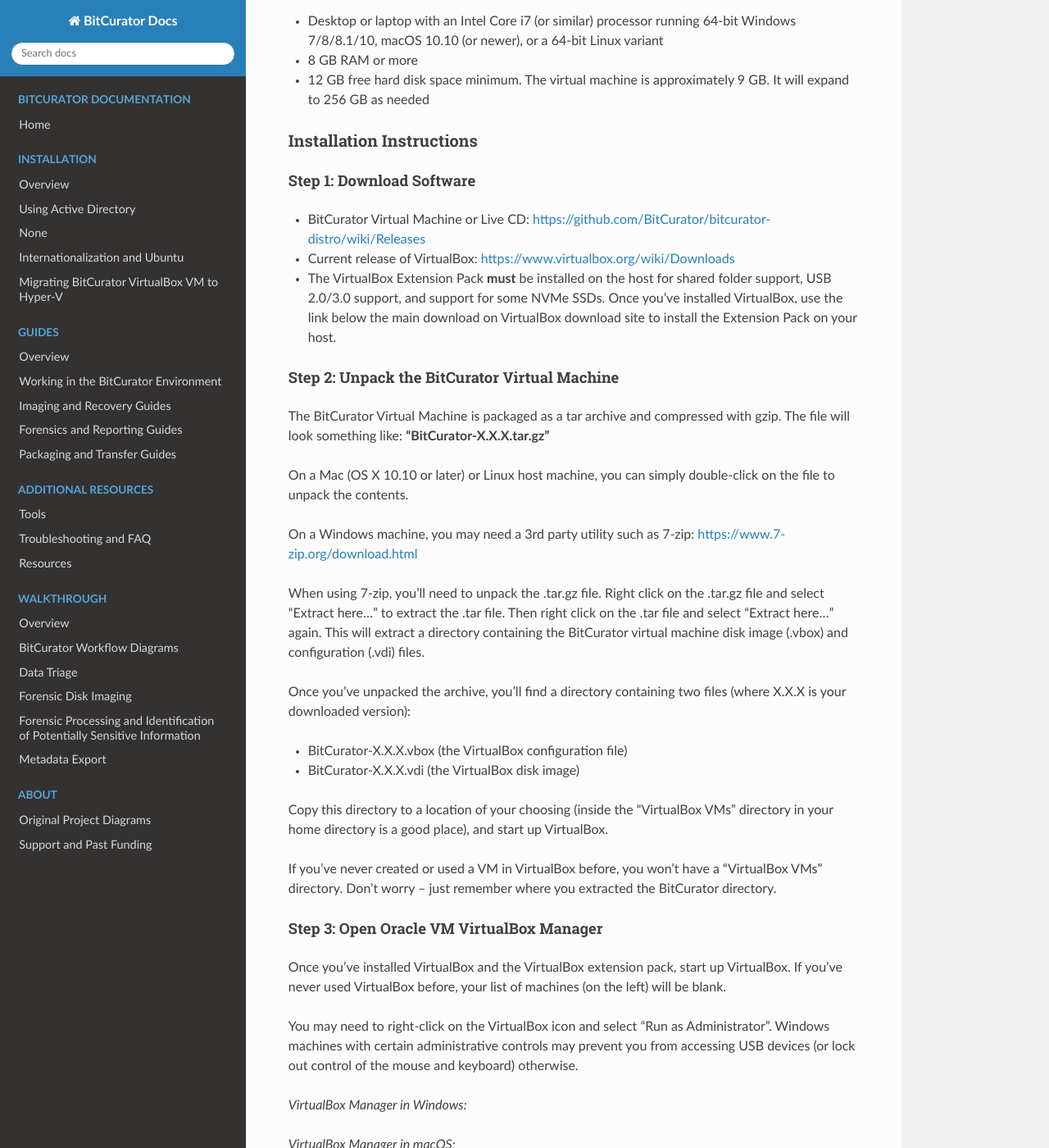
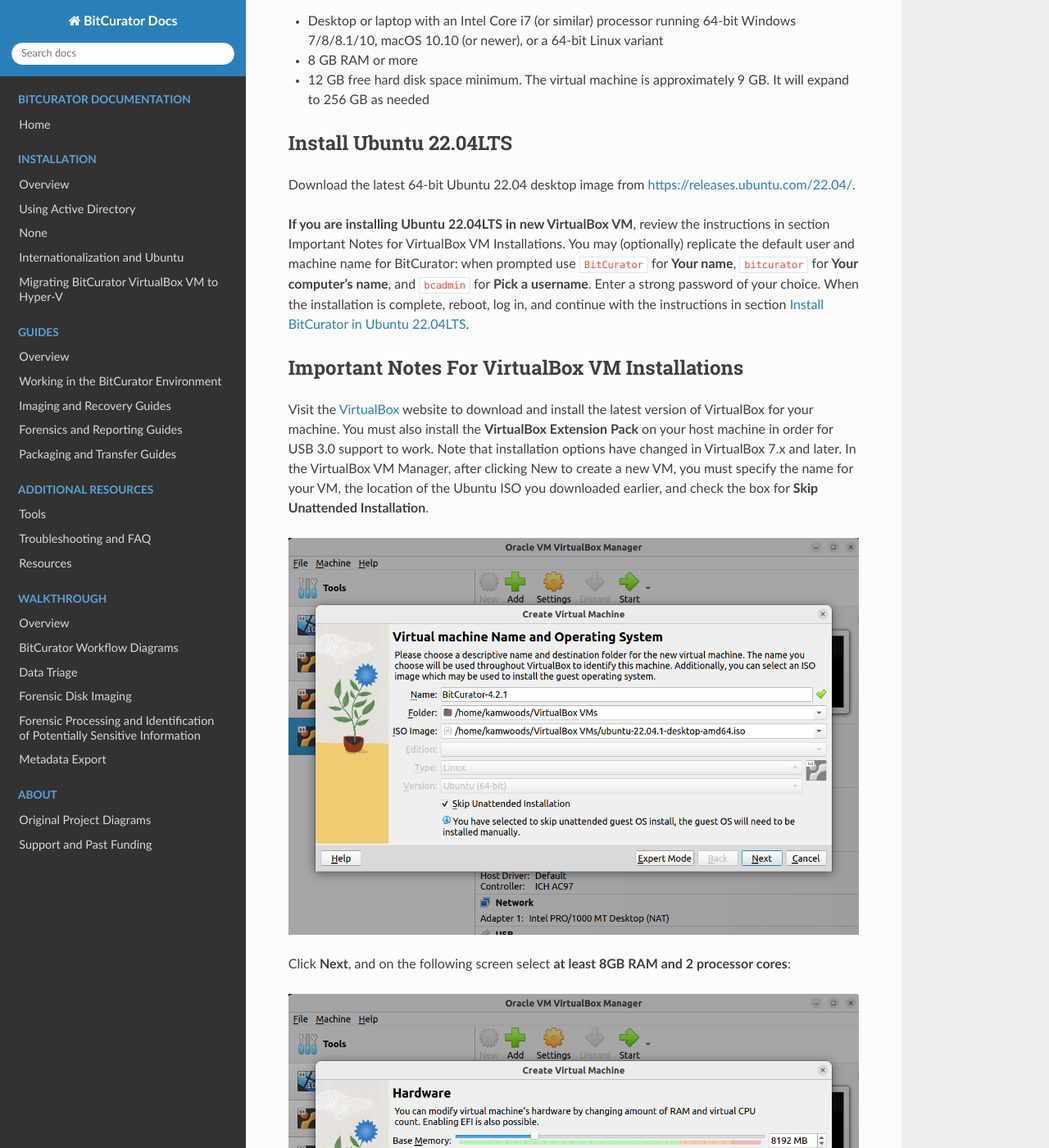
Before and after one commit to BitCurator/documentation, an MkDocs documentation site: the page built from docs/Installing BitCurator/Install Option 2: Installation via Virtual Machine.md, in a window 1280 px wide and 1400 px high, scrolled down 388 px. Shown: the whole window at 82% size. Built offline with MkDocs 1.6.1, drawn with Linux system fonts in a browser that asks for light colours; nearby versions of some CDN libraries; some of the changed text lies outside the part shown.

Commit message:
Update Install Option 2: Installation via Virtual Machine.md

```diff
--- a/docs/Installing BitCurator/Install Option 2: Installation via Virtual Machine.md
+++ b/docs/Installing BitCurator/Install Option 2: Installation via Virtual Machine.md
@@ -11,117 +11,162 @@
 * 8 GB RAM or more
 * 12 GB free hard disk space minimum. The virtual machine is approximately 9 GB. It will expand to 256 GB as needed
 
-### Installation Instructions
+## Install Ubuntu 22.04LTS
+Download the latest 64-bit Ubuntu 22.04 desktop image from [https://releases.ubuntu.com/22.04/](https://releases.ubuntu.com/22.04/).
 
-#### Step 1: Download Software
+**If you are installing Ubuntu 22.04LTS in new VirtualBox VM**, review the instructions in section Important Notes for VirtualBox VM Installations. You may (optionally) replicate the default user and machine name for BitCurator: when prompted use `BitCurator` for **Your name**, `bitcurator` for **Your computer’s name**, and `bcadmin` for **Pick a username**. Enter a strong password of your choice. When the installation is complete, reboot, log in, and continue with the instructions in section [Install BitCurator in Ubuntu 22.04LTS](#install-bitcurator-in-ubuntu-2204lts).
 
-* BitCurator Virtual Machine or Live CD: <https://github.com/BitCurator/bitcurator-distro/wiki/Releases>
-* Current release of VirtualBox: <https://www.virtualbox.org/wiki/Downloads>
-* The VirtualBox Extension Pack **must** be installed on the host for shared folder support, USB 2.0/3.0 support, and support for some NVMe SSDs. Once you’ve installed VirtualBox, use the link below the main download on VirtualBox download site to install the Extension Pack on your host.
+## Important Notes For VirtualBox VM Installations
+Visit the [VirtualBox](https://www.virtualbox.org/wiki/Downloads) website to download and install the latest version of VirtualBox for your machine. You must also install the **VirtualBox Extension Pack** on your host machine in order for USB 3.0 support to work. Note that installation options have changed in VirtualBox 7.x and later. In the VirtualBox VM Manager, after clicking New to create a new VM, you must specify the name for your VM, the location of the Ubuntu ISO you downloaded earlier, and check the box for **Skip Unattended Installation**.
 
-#### Step 2: Unpack the BitCurator Virtual Machine
+![VM_Install_1.png](attachments/VM_Install_1.png)
 
-The BitCurator Virtual Machine is packaged as a tar archive and compressed with gzip. The file will look something like: **“BitCurator-X.X.X.tar.gz”**
+Click **Next**, and on the following screen select **at least 8GB RAM and 2 processor cores**:
 
-On a Mac (OS X 10.10 or later) or Linux host machine, you can simply double-click on the file to unpack the contents.
+![VM_Install_2.png](attachments/VM_Install_2.png)
 
-On a Windows machine, you may need a 3rd party utility such as 7-zip: <https://www.7-zip.org/download.html>
+Click **Next** and set the size of the virtual disk. **We recommend at least 128GB**:
 
-When using 7-zip, you’ll need to unpack the .tar.gz file. Right click on the .tar.gz file and select “Extract here…” to extract the .tar file. Then right click on the .tar file and select “Extract here…” again. This will extract a directory containing the BitCurator virtual machine disk image (.vbox) and configuration (.vdi) files.
+![VM_Install_3.png](attachments/VM_Install_3.png)
 
-Once you’ve unpacked the archive, you’ll find a directory containing two files (where X.X.X is your downloaded version):
+Click **Next**, and review the details:
 
-* BitCurator-X.X.X.vbox (the VirtualBox configuration file)
-* BitCurator-X.X.X.vdi (the VirtualBox disk image)
+![VM_Install_4.png](attachments/VM_Install_4.png)
 
-Copy this directory to a location of your choosing (inside the “VirtualBox VMs” directory in your home directory is a good place), and start up VirtualBox.
+Now, click **Finish**, and you will be returned to the main management interface. With your new image selected, click Settings:
 
-If you’ve never created or used a VM in VirtualBox before, you won’t have a “VirtualBox VMs” directory. Don’t worry – just remember where you extracted the BitCurator directory.
+![VM_Install_5.png](attachments/VM_Install_5.png)
 
-#### Step 3: Open Oracle VM VirtualBox Manager
+In Settings, you will need to make several modifications:
 
-Once you’ve installed VirtualBox and the VirtualBox extension pack, start up VirtualBox. If you’ve never used VirtualBox before, your list of machines (on the left) will be blank.
+- In the **General -> Advanced** tab, change **Shared Clipboard** to **Bidirectional** and **Drag ‘n Drop** to **Host to Guest**.
+- In the **Display -> Screen** tab, **increase the Video Memory to 128MB**.
+- In USB, ensure that **Enable USB Controller** is checked, select the **USB 3.0 (xHCI) Controller**, and **click the small blue USB plug icon** on the right hand side of the dialog to create a new USB filter. Click **OK**.
 
-You may need to right-click on the VirtualBox icon and select “Run as Administrator”. Windows machines with certain administrative controls may prevent you from accessing USB devices (or lock out control of the mouse and keyboard) otherwise.
+With the machine selected, click **Start**, and proceed with the Ubuntu installation as normal.
 
-*VirtualBox Manager in Windows:*
+Once you have completed installing Ubuntu in a VirtualBox virtual machine, it’s a good time to **install the VirtualBox guest additions**, since both media automounts and software autorun will be disabled after deploying the BitCurator install script in the next section. First, you must install some package so that the guest additions can be built as a kernel module. Open a terminal and run the following commands:
 
-*VirtualBox Manager in macOS:*
+`sudo apt-get update && sudo apt-get upgrade -y
+sudo apt-get install build-essential gcc make perl dkms
+sudo reboot`
 
-#### Step 4: Add a Virtual Machine
+Once the machine has rebooted, log in and select **Insert Guest Additions CD Image** from the **Devices** menu:
 
-From the menu bar, select the menu item “Machine -> Add…”
+![VM_Install_6.png](attachments/VM_Install_6.png)
 
-Navigate to the folder containing .vbox file that you extracted.
+Now, **click the Files icon in the dock**, and you should see the Guest Additions CD listed on the left of the new window. Click it, and in the new dialog select **Run Software**.
 
-Choose that file, and the Virtual Machine should appear in the list within the manager.
+**Important**: If you have trouble getting the VirtualBox guest additions automatic installer to run, you can also execute the following command from a terminal with the guest additions ISO mounted (replacing X.X.X with the current release number of the guest additions you are using; this number will match the release number of VirtualBox itself):
 
-*Adding a machine (VirtualBox in Windows):*
+`sudo /media/bcadmin/VBox_GAs_X.X.X/VBoxLinuxAdditions.run`
 
-*Adding a machine (VirtualBox in macOS):*
+(**Note**: as you are typing, you can hit the Tab key on your keyboard to autocomplete each part of the command after typing a few letters) If you plan to use Shared Folders, you should also add the bcadmin user to the vboxsf group in Ubuntu (after the guest additions have been installed). To do this:
 
-#### Step 5: Configure RAM and Processors
+Install the gnome-system-tools package in order to access the Users and Groups GUI. In a terminal, run the following command:
 
-Click on the Settings icon, and select the system tab.
+`sudo apt-get install gnome-system-tools`
 
-**We recommend a minimum of 4096 MB RAM and 2 processors assigned to the VM.**
+Click on the Show Applications icon (grid icon) at the bottom left of the screen. then type “Users and Groups”. Click on the icon that appears in the search results.
 
-You may wish to change the RAM and number of processors depending on the hardware that you’re running on. For best results, select the largest number in the “green” areas for each.
+Click **Manage Groups** for the **bcadmin** user
 
-Two or more processors assigned for VirtualBox are need to support drag-and-drop functionality.
+Scroll down the groups list until you see **vboxsf**. Select it and click **Properties**.
 
-*Configuring the VM (VirtualBox in Windows):*
+**Enable the checkbox**.
 
-*Configuring the VM (VirtualBox in macOS):*
+Click **Ok**. You will be prompted for the password for the `bcadmin` user. Once you’ve completed this step, you can close the Users and Groups window.
 
-#### Step 6: Enable USB Device Capture
+Continue by following the instructions in the section [Install BitCurator in Ubuntu 22.04LTS](#install-bitcurator-in-ubuntu-2204lts).
 
-BitCurator depends on a VirtualBox device filter to capture USB devices. In macOS, you’ll find this filter under the USB tab of the “Ports” icon under “Settings”.
+# Install BitCurator in Ubuntu 22.04LTS
 
-In Windows, you’ll find it in the “USB” tab in settings. You don’t need to do anything here, unless you don’t see an entry under “USB Device Filters”.
+**1. Prepare your environment**
 
-**If you don’t see an entry, select the USB 3.0 radio button, and then create a new filter by clicking on the blue icon to the right of the list.**
+To ensure you have all of the tools, and updates necessary for the BitCurator environment to succeed, you should update the local apt repository and install the necessary tools. Open a terminal and use the following commands:
 
-If you don’t need access to USB devices (for example, if you plan to do analysis of existing born-digital data but no disk imaging), you can delete this filter.
+`sudo apt-get update && sudo apt-get upgrade -y
+sudo apt-get install gnupg curl git -y`
 
-*USB Filters (VirtualBox in Windows):*
+`gnupg` is required for the BitCurator installer to validate the signature of the BitCurrator configuration files during install. `curl` can be used when developing or testing state files. `git` is used to clone local GitHub repos, and can be used when testing state files from the [BitCurator SaltStack Repo](https://github.com/bitcurator/bitcurator-salt).
 
-*USB Filters (VirtualBox in macOS):*
+**2. Download the BitCurator CLI installer**
 
-#### Step 7: Setup Shared Folders
+BitCurator uses a standalone command-line tool for installation and upgrade. First, open a terminal and download the latest release of the tool with the following command:
 
-If you wish to move processed materials **back to your host machine** from the BitCurator VM, you can set up a shared folder that both the host and the VM can write to.
+`wget https://github.com/BitCurator/bitcurator-cli/releases/download/v1.0.0/bitcurator-cli-linux`
 
-In the Shared Folders tab, click the folder with the green “plus” on it to choose a folder on your host machine to share.
+Verify that the SHA-256 has of the downloaded file matches the value below:
 
-Select “Automount” but not “Read Only”. When the machine is booted, the folder will appear in the “Shared Folders and Media” folder on the desktop in the VM.
+`5acab7abcafa24864d49e4872f8e2b562c16bf4842256ad3f994aae8d0df77c1`
 
-*Shared Folders (VirtualBox in Windows):*
+You can generate the hash of your downloaded file with:
 
-*Shared Folders (VirtualBox in macOS):*
+`sha256sum bitcurator-cli-linux`
 
-#### Step 8: Starting the BitCurator Environment (VM)
+Next, adjust some permissions and move the BitCurator installer to the correct location:
 
-Click on the green “Start” arrow in the Oracle VM VirtualBox Manager screen to start the BitCurator environment.
+`sudo mv bitcurator-cli-linux /usr/local/bin/bitcurator
+sudo chmod +x /usr/local/bin/bitcurator`
 
-You will see a startup screen, and then the BitCurator environment will boot and automatically log in.
+**3. Run the BitCurator CLI Installer**
 
-If you encounter a menu screen on boot, simply hit the Return key to continue.
+**Simple install**: Run the BitCurator installer. This may up to an hour to complete, depending on your system and network speeds:
 
-If you see an error message mentioning virtualization extensions, or “Intel VT-x”, your host machine’s BIOS does not have the VT-x extensions enabled. You’ll need to reboot your computer, holding down “Del” (or “Esc”, or the “ThinkPad” button, depending on your machine). Once you’re in the BIOS, locate the correct menu entry and enable the “Intel Virtualization Extensions”.
+`sudo bitcurator install`
 
-If BitCurator fails to boot for other reasons, it may be due to a “non-optimal setting” detected for your particular hardware. Try powering off the virtual machine, checking your settings, and starting again. If you’re still having a problem, let us know on the [BitCurator users group](https://groups.google.com/forum/#!forum/bitcurator-users).
+The command will install BitCurator for the user that is currently logged in. For other installation options, read the section below.
 
-The BitCurator virtual machine should log in automatically.
+**Optional install modes**:
 
-If you log out or the machine goes to sleep, the password to log back in is “**bcadmin**”.
+The BitCurator installer provides several additional installation modes. To see the options provided by the command, run the following:
 
-You can also use this password to update installed software, if prompted.
+`bitcurator --help`
 
-### Virtual Machine Login
+You will be presented with the usage information:
 
-BitCurator includes a default user. You are strongly encouraged to change the default password following the first login.
+`Usage:
+  bitcurator [options] list-upgrades [--pre-release]
+  bitcurator [options] install [--pre-release] [--version=<version>] [--mode=<mode>] [--user=<user>]
+  bitcurator [options] update
+  bitcurator [options] upgrade [--pre-release] [--mode=<mode>] [--user=<user>]
+  bitcurator [options] version
+  bitcurator [options] debug
+  bitcurator -h | --help | -v
+Options:
+  --dev                 Developer Mode (do not use, dangerous, bypasses checks)
+  --version=<version>   Specific version install [default: latest]
+  --mode=<mode>         bitcurator installation mode (dedicated or addon, default: dedicated)
+  --user=<user>         User used for bitcurator configuration [default: bcadmin]
+  --no-cache            Ignore the cache, always download the release files
+  --verbose             Display verbose logging`
 
-username: **bcadmin**
+If you wish to install BitCurator for a different user, you may use the following command:
 
-password: **bcadmin**
+`sudo bitcurator install --user=<user>`
+
+Where `<user>` is a username other than the one you are currently logged in as.
+
+If you wish to install BitCurator in addon mode (installing the tools, but leaving the default Ubuntu theme intact), use the following command:
+
+`sudo bitcurator install --addon`
+
+**3.1 What to do if something goes wrong**
+
+If you encounter an error, you may be able to identify the issue by reviewing the `saltstack.log` file under `/var/cache/bitcurator/cli` in the subdirectory that matches the BitCurator state-files version you're installing. Search for the log file for “`result: false`” messages and look at the surrounding 5 lines or the 8 lines above each message to see the state file that caused the issue. You can do this with:
+
+`grep -i -C 5 'result: false' or grep -i -B 8 'result: false'`
+
+**4. Reboot**
+
+When the installation is complete, reboot your system from the terminal:
+
+`sudo reboot`
+
+After the reboot, you will be automatically logged in if you selected “Automatic Login” during the Ubuntu install. Otherwise, you can log in to BitCurator with the username and password used during the install. To change this behavior:
+
+1. Open the **Activities** overview and start typing Users.
+2. Click **Users** to open the panel.
+3. Select the user account that you want to set the log in behavior for at startup.
+4. Press **Unlock** in the top right corner and type in your password when prompted.
+5. Switch the **Automatic Login** switch to on or off, depending on the desired behavior.
```
